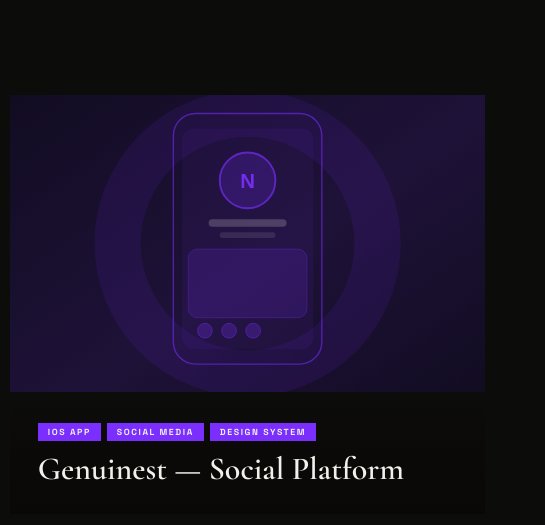
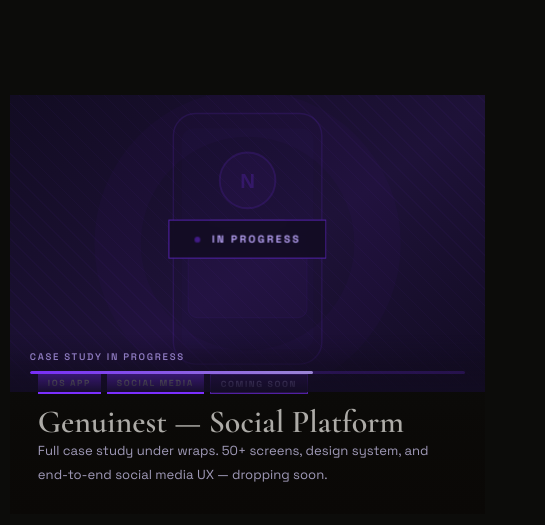
Before and after one commit to NikitaNautiyal/Portfolio, a plain HTML site: page index.html in a window 1280 px wide. Shown: the part 2703-3228 px from the top of the page, 735-1280 px from the left. Drawn offline with nearby package versions, Linux system fonts and the light colour scheme.

Commit message:
Update index.html

```diff
--- a/index.html
+++ b/index.html
@@ -283,6 +283,20 @@ footer span{color:var(--orange)}
   .contact-grid{grid-template-columns:1fr}
   .contact-tile:nth-child(2){border-right:none}
 }
+
+/* Coming Soon card */
+.proj-card-soon{cursor:default;pointer-events:none}
+.soon-overlay{position:absolute;inset:0;background:repeating-linear-gradient(45deg,rgba(123,47,255,.04) 0px,rgba(123,47,255,.04) 1px,transparent 1px,transparent 12px);z-index:1}
+.soon-badge{position:absolute;top:50%;left:50%;transform:translate(-50%,-60%);z-index:3;display:flex;align-items:center;gap:10px;background:rgba(18,12,34,.85);border:1px solid rgba(123,47,255,.6);padding:12px 24px;backdrop-filter:blur(8px)}
+.soon-dot{width:8px;height:8px;border-radius:50%;background:var(--purple);animation:pulseDot 1.6s ease infinite}
+.soon-badge span{font-family:var(--sans);font-size:.65rem;letter-spacing:.22em;text-transform:uppercase;font-weight:700;color:rgba(192,170,255,.95)}
+.soon-progress-wrap{position:absolute;bottom:0;left:0;right:0;padding:16px 20px 18px;z-index:3;background:linear-gradient(to top,rgba(18,12,34,.95),transparent)}
+.soon-progress-label{font-size:.6rem;letter-spacing:.18em;text-transform:uppercase;color:rgba(192,170,255,.7);font-weight:600;margin-bottom:8px}
+.soon-progress-track{height:3px;background:rgba(123,47,255,.2);border-radius:2px;overflow:hidden}
+.soon-progress-fill{height:100%;width:65%;background:linear-gradient(to right,var(--purple),rgba(192,170,255,.8));border-radius:2px;animation:progressPulse 2.4s ease-in-out infinite}
+.soon-tag{background:rgba(123,47,255,.25) !important;color:rgba(192,170,255,.9) !important;border:1px solid rgba(123,47,255,.5)}
+@keyframes pulseDot{0%,100%{opacity:1;transform:scale(1)}50%{opacity:.4;transform:scale(.7)}}
+@keyframes progressPulse{0%,100%{opacity:1}50%{opacity:.6}}
 </style>
 </head>
 <body>
@@ -409,29 +423,41 @@ footer span{color:var(--orange)}
       <div class="proj-card-arrow">&#8599;</div>
     </a>
 
-    <a class="proj-card reveal" href="https://www.behance.net/NIdesignweb" target="_blank" rel="noopener">
+    <div class="proj-card proj-card-soon reveal">
       <div class="proj-card-art" style="background:linear-gradient(145deg,#120C22 0%,#1E1238 55%,#120C22 100%);">
-        <svg width="100%" height="100%" viewBox="0 0 500 320" xmlns="http://www.w3.org/2000/svg" style="position:absolute;inset:0;pointer-events:none;">
-          <circle cx="250" cy="160" r="140" fill="none" stroke="rgba(123,47,255,.1)" stroke-width="50"/>
-          <rect x="170" y="20" width="160" height="270" rx="24" fill="none" stroke="rgba(123,47,255,.55)" stroke-width="1.5"/>
-          <rect x="179" y="36" width="142" height="238" rx="13" fill="rgba(123,47,255,.07)"/>
-          <circle cx="250" cy="92" r="30" fill="rgba(123,47,255,.2)" stroke="rgba(123,47,255,.65)" stroke-width="2"/>
-          <text x="250" y="100" text-anchor="middle" font-family="sans-serif" font-size="22" font-weight="700" fill="rgba(123,47,255,.9)">N</text>
-          <rect x="208" y="134" width="84" height="8" rx="4" fill="rgba(242,240,235,.2)"/>
-          <rect x="220" y="148" width="60" height="6" rx="3" fill="rgba(242,240,235,.1)"/>
-          <rect x="186" y="166" width="128" height="74" rx="10" fill="rgba(123,47,255,.15)" stroke="rgba(123,47,255,.3)" stroke-width="1"/>
-          <circle cx="204" cy="254" r="8" fill="rgba(123,47,255,.25)" stroke="rgba(123,47,255,.4)" stroke-width="1"/>
-          <circle cx="230" cy="254" r="8" fill="rgba(123,47,255,.25)" stroke="rgba(123,47,255,.4)" stroke-width="1"/>
-          <circle cx="256" cy="254" r="8" fill="rgba(123,47,255,.25)" stroke="rgba(123,47,255,.4)" stroke-width="1"/>
+        <!-- animated progress lines overlay -->
+        <div class="soon-overlay"></div>
+        <svg width="100%" height="100%" viewBox="0 0 500 320" xmlns="http://www.w3.org/2000/svg" style="position:absolute;inset:0;pointer-events:none;opacity:.4;">
+          <circle cx="250" cy="160" r="140" fill="none" stroke="rgba(123,47,255,.08)" stroke-width="50"/>
+          <rect x="170" y="20" width="160" height="270" rx="24" fill="none" stroke="rgba(123,47,255,.35)" stroke-width="1.5"/>
+          <rect x="179" y="36" width="142" height="238" rx="13" fill="rgba(123,47,255,.05)"/>
+          <circle cx="250" cy="92" r="30" fill="rgba(123,47,255,.12)" stroke="rgba(123,47,255,.4)" stroke-width="2"/>
+          <text x="250" y="100" text-anchor="middle" font-family="sans-serif" font-size="22" font-weight="700" fill="rgba(123,47,255,.6)">N</text>
+          <rect x="208" y="134" width="84" height="8" rx="4" fill="rgba(242,240,235,.1)"/>
+          <rect x="220" y="148" width="60" height="6" rx="3" fill="rgba(242,240,235,.07)"/>
+          <rect x="186" y="166" width="128" height="74" rx="10" fill="rgba(123,47,255,.08)" stroke="rgba(123,47,255,.2)" stroke-width="1"/>
         </svg>
+        <!-- Coming Soon badge centered -->
+        <div class="soon-badge">
+          <div class="soon-dot"></div>
+          <span>In Progress</span>
+        </div>
+        <!-- progress bar at bottom of art -->
+        <div class="soon-progress-wrap">
+          <div class="soon-progress-label">Case study in progress</div>
+          <div class="soon-progress-track"><div class="soon-progress-fill"></div></div>
+        </div>
       </div>
       <div class="proj-card-bottom">
-        <div class="proj-card-tags"><span class="proj-tag">iOS App</span><span class="proj-tag">Social Media</span><span class="proj-tag">Design System</span></div>
-        <div class="proj-card-name">Genuinest &mdash; Social Platform</div>
-        <div class="proj-card-desc">50+ screens. Full design system. Research-to-interaction design for a next-gen social media app.</div>
+        <div class="proj-card-tags">
+          <span class="proj-tag">iOS App</span>
+          <span class="proj-tag">Social Media</span>
+          <span class="proj-tag soon-tag">Coming Soon</span>
+        </div>
+        <div class="proj-card-name" style="opacity:.7;">Genuinest &mdash; Social Platform</div>
+        <div class="proj-card-desc" style="max-height:110px;color:#A09AB8;">Full case study under wraps. 50+ screens, design system, and end-to-end social media UX &mdash; dropping soon.</div>
       </div>
-      <div class="proj-card-arrow">&#8599;</div>
-    </a>
+    </div>
 
     <a class="proj-card reveal" href="https://www.figma.com/proto/qmvVXGEwSXx4OyYsiEiS6p/Music-App?page-id=133%3A2060&node-id=228-652&viewport=-242%2C167%2C0.09&t=c1DX8EyxmZstbp2s-1&scaling=scale-down-width&content-scaling=fixed" target="_blank" rel="noopener">
       <div class="proj-card-art" style="background:linear-gradient(135deg,#041510 0%,#082A1A 55%,#041510 100%);">
@@ -654,8 +680,3 @@ window.addEventListener('scroll',function(){
 </script>
 </body>
 </html>
-
-    <script src="script.js"></script>
-</body>
-
-</html>
```
